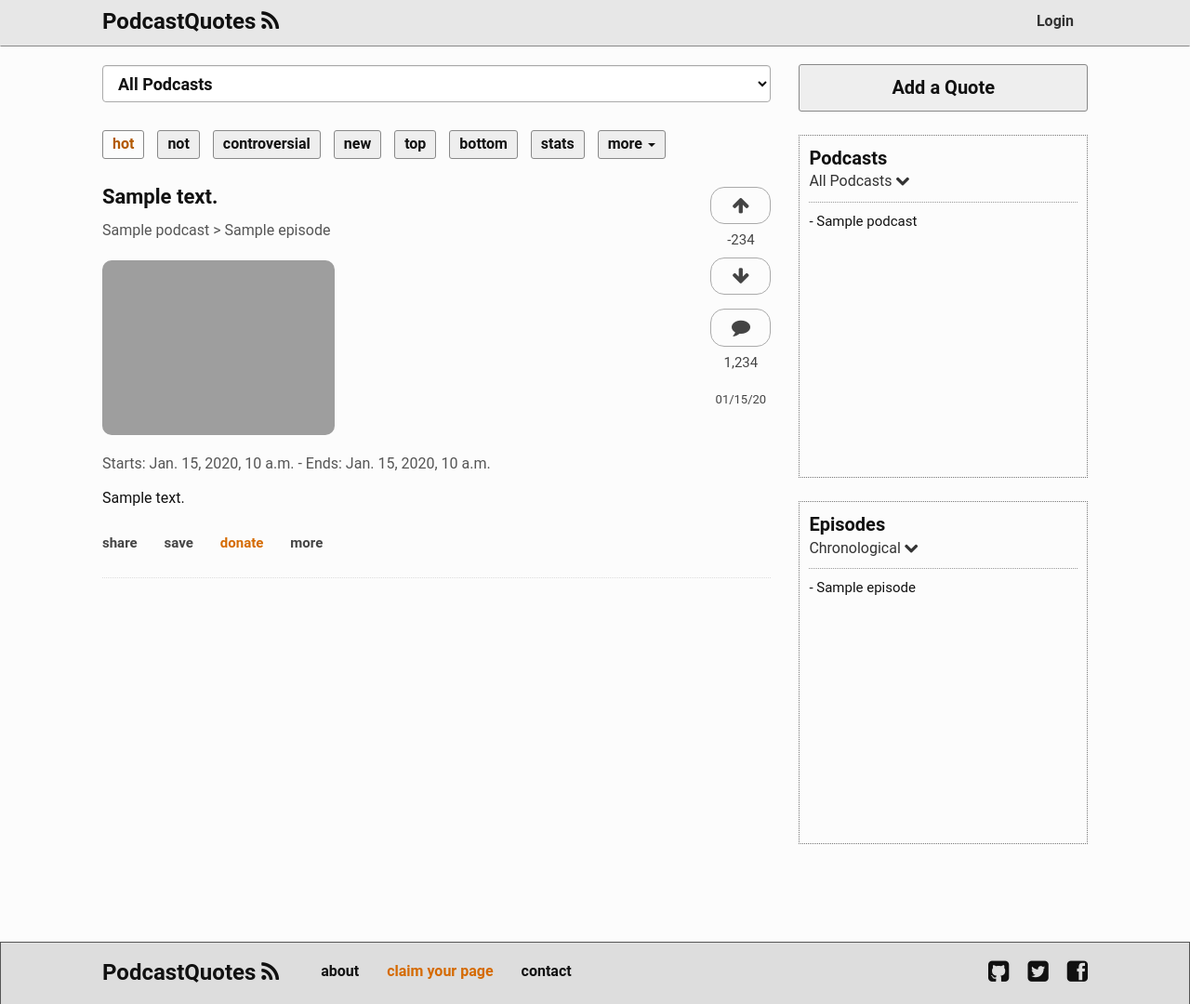
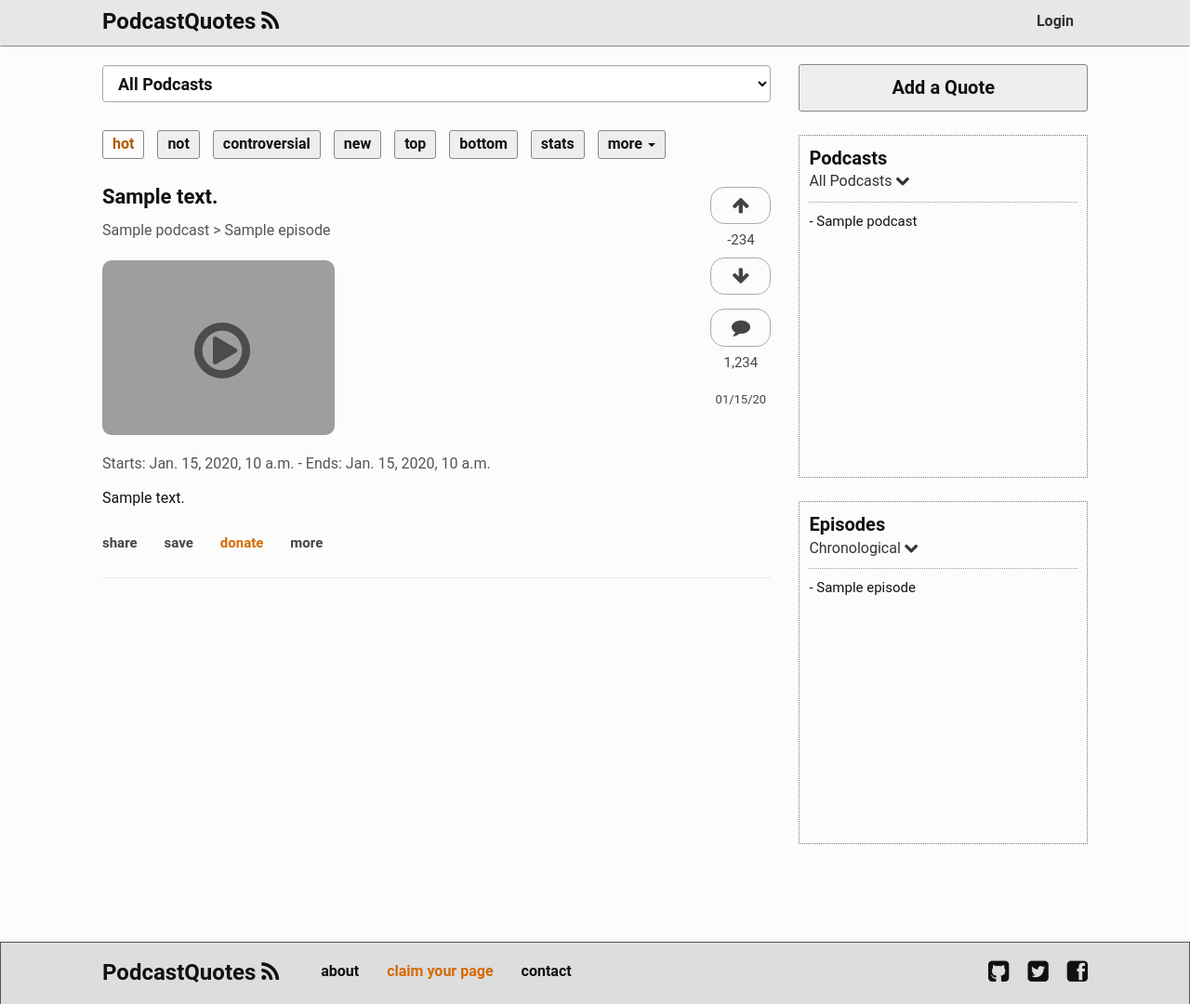
Before and after one commit to podcastquotes/podcastquotes, a Django app: template podcastquotes/templates/home.html in a window 1280 px wide. Shown: the whole page at 93% size. Run offline with Django 3.2, Linux system fonts and the light colour scheme; the template is opened without the code that fills it: most values are stand-ins (such as "Sample title", 1, 10 or a date in 2020); some libraries are stand-ins or nearby versions; grey boxes are pictures that could not be loaded.

Commit message:
Add play button to youtube previews

```diff
--- a/podcastquotes/static/css/styles.css
+++ b/podcastquotes/static/css/styles.css
@@ -1119,6 +1119,34 @@ a {
     color:#286596;
 }
 
+.circle {
+    position:absolute;
+    font-size:70px;
+    color:#444;
+    opacity:0.9;
+}
+
+@media (max-width:350px) {
+    .circle {
+        margin:27px 0 0 54px;
+    }
+}
+
+@media (min-width:351px) and (max-width:400px) {
+    .circle {
+        margin:44px 0 0 73px;
+    }
+}
+
+@media (min-width:401px) {
+    .circle {
+        margin:63px 0 0 99px;
+    }
+}
+
+.preview {
+}
+
 .youtube-margin {
     float:left;
 }
--- a/podcastquotes/templates/base.html
+++ b/podcastquotes/templates/base.html
@@ -208,7 +208,7 @@
       // Based on the YouTube ID, we can easily find the thumbnail image
 
       var preview = document.createElement("div");
-      preview.setAttribute("class", "youtube-margin")
+      preview.setAttribute("class", "preview");
 
       var img = document.createElement("img");
       img.setAttribute("src", "http://i.ytimg.com/vi/"
@@ -217,12 +217,12 @@
 
 
       // Overlay the Play icon to make it look like a video player
-      var circle = document.createElement("div");
-      circle.setAttribute("class","circle");
+      var circle = document.createElement("i");
+      circle.setAttribute("class","circle fa fa-play-circle-o");
 
       youtube.appendChild(preview);
       youtube.appendChild(img);
-      youtube.appendChild(circle);
+      preview.appendChild(circle);
 
       // Attach an onclick event to the YouTube Thumbnail
       youtube.onclick = function() {
```
Also changed, not shown: podcastquotes/static/js/youtube.js (deleted, +0 -1 lines).
